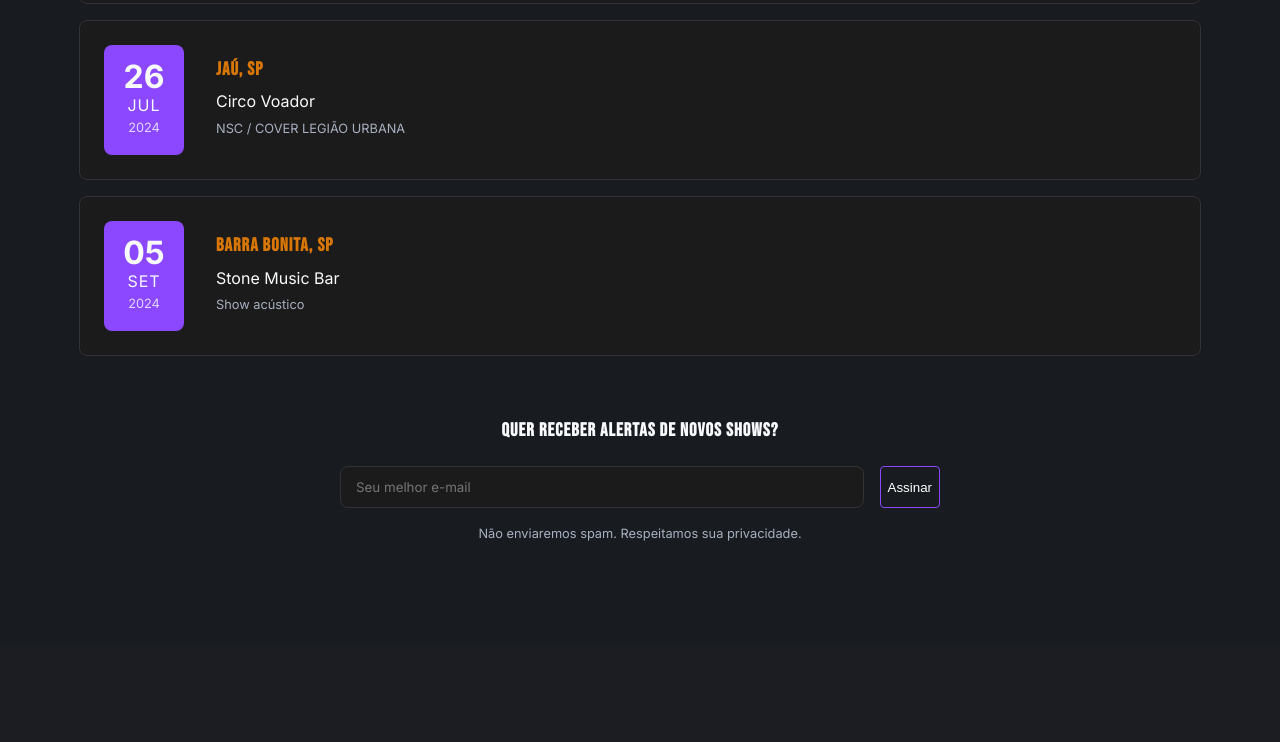
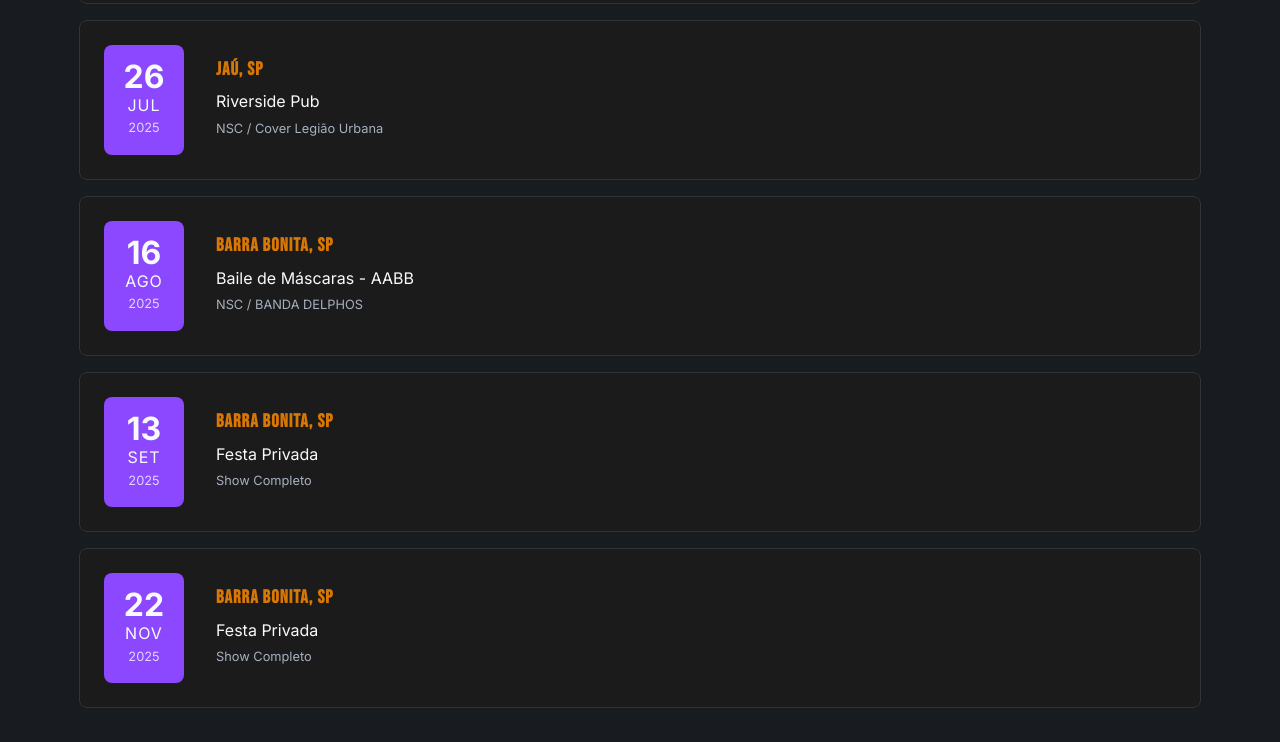
Before and after one commit to Giovanni-Bestana-Fernandes/SiteNSC, a plain HTML site: page index.html in a window 1280 px wide. Shown: the part 4740-5482 px from the top of the page. Drawn offline with Linux system fonts and the light colour scheme.

Commit message:
Ajustes de datas de tocadas e ajuste do footer

```diff
--- a/index.html
+++ b/index.html
@@ -380,7 +380,7 @@
     <div class="container">
       <div class="footer-content">
         <div class="footer-logo">
-          <h2>NSC</h2>
+          <img class="logo" src="./Assets/logo-nsc.png"></img>
           <p>Rock autêntico brasileiro</p>
         </div>
 
@@ -397,10 +397,9 @@
         <div class="footer-social">
           <h4>Redes Sociais</h4>
           <div class="social-icons">
-            <a href="#"><i class="fab fa-instagram"></i></a>
-            <a href="#"><i class="fab fa-youtube"></i></a>
-            <a href="#"><i class="fab fa-spotify"></i></a>
-            <a href="#"><i class="fab fa-tiktok"></i></a>
+            <a href="https://instagram.com/banda_nsc"><i class="fab fa-instagram"></i></a>
+            <a href="https://www.youtube.com/@bandaNSC_oficial"><i class="fab fa-youtube"></i></a>
+            <a href="https://www.facebook.com/Ninguemsabeaocerto"><i class="fab fa-facebook"></i></a>
           </div>
         </div>
       </div>
--- a/script.js
+++ b/script.js
@@ -52,25 +52,41 @@ const songs = [
 const shows = [
   {
     date: { day: '20', month: 'JUL', year: '2025' },
-    city: 'Barra Bonita, SP',
+    city: 'BARRA BONITA, SP',
     venue: 'Encontro Carros Antigos',
     note: 'NSC / Aueba Trio',
     link: '#',
     hasTickets: false
   },
   {
-    date: { day: '26', month: 'JUL', year: '2024' },
+    date: { day: '26', month: 'JUL', year: '2025' },
     city: 'JAÚ, SP',
-    venue: 'Circo Voador',
-    note: 'NSC / COVER LEGIÃO URBANA',
+    venue: 'Riverside Pub',
+    note: 'NSC / Cover Legião Urbana',
     link: '#',
     hasTickets: false
   },
   {
-    date: { day: '05', month: 'SET', year: '2024' },
+    date: { day: '16', month: 'AGO', year: '2025' },
     city: 'BARRA BONITA, SP',
-    venue: 'Stone Music Bar',
-    note: 'Show acústico',
+    venue: 'Baile de Máscaras - AABB',
+    note: 'NSC / BANDA DELPHOS',
+    link: '#',
+    hasTickets: false
+  },
+  {
+    date: { day: '13', month: 'SET', year: '2025' },
+    city: 'BARRA BONITA, SP',
+    venue: 'Festa Privada',
+    note: 'Show Completo',
+    link: '#',
+    hasTickets: false
+  },
+  {
+    date: { day: '22', month: 'NOV', year: '2025' },
+    city: 'BARRA BONITA, SP',
+    venue: 'Festa Privada',
+    note: 'Show Completo',
     link: '#',
     hasTickets: false
   }
```
